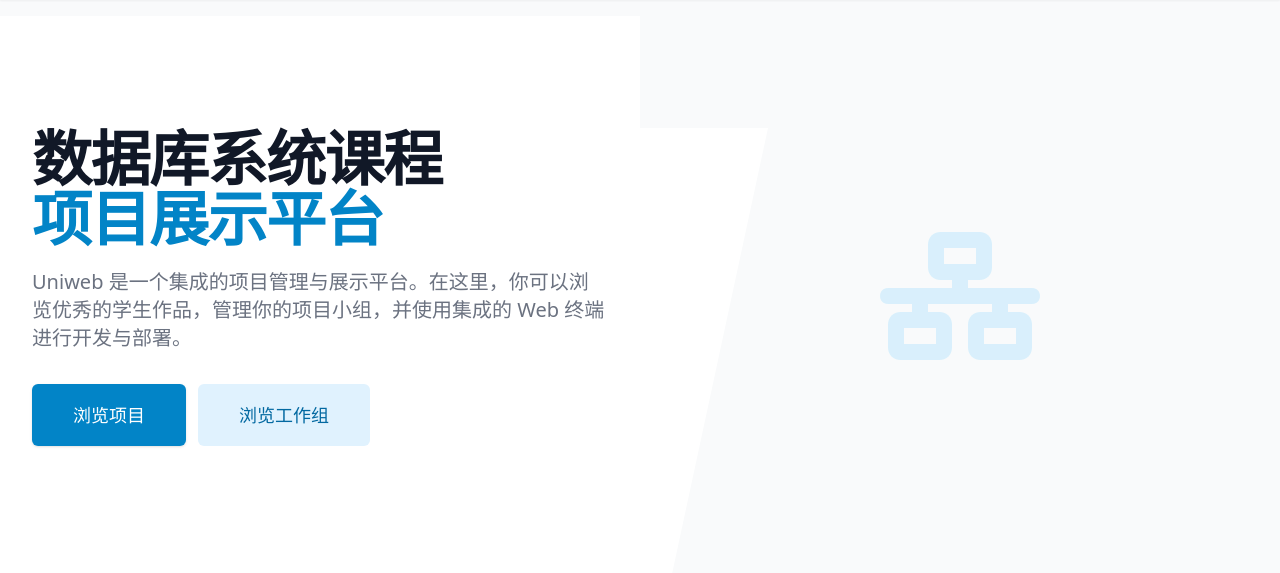
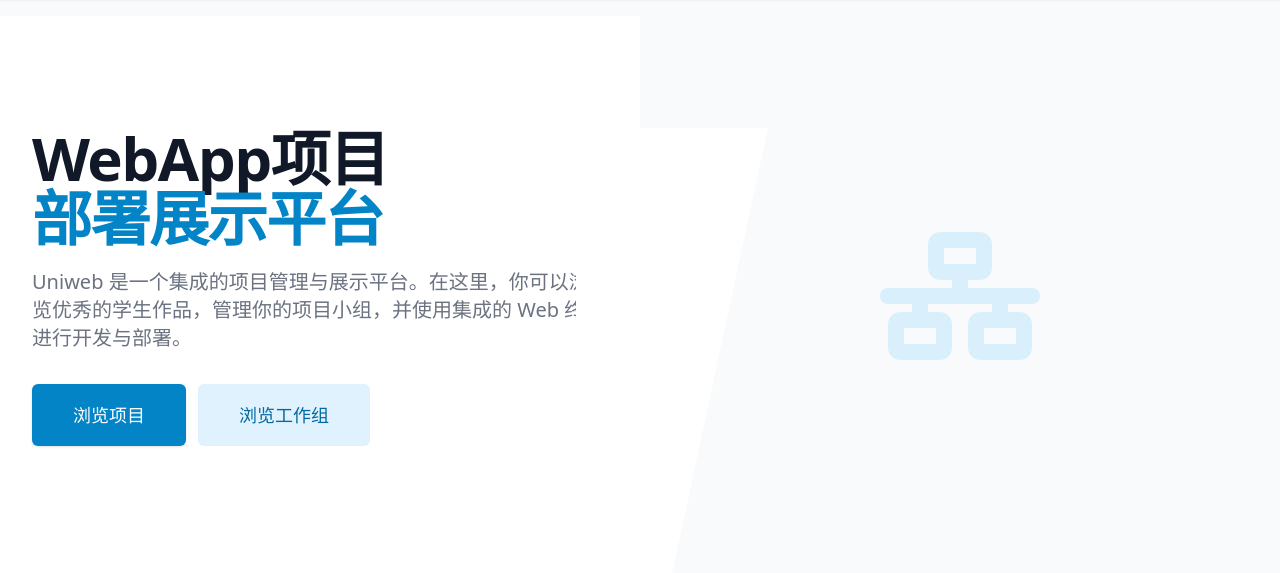
Before and after one commit to YouZiliCC/Database.Project, a Flask app: page / in a window 1280 px wide. Shown: the part 64-637 px from the top of the page. Run offline with Flask 3, Linux system fonts and the light colour scheme; parts of the project's set-up code (start-up, migrations or seed data) failed here and were passed over; some libraries are stand-ins or nearby versions.

Commit message:
style(index)

```diff
--- a/templates/index.html
+++ b/templates/index.html
@@ -6,15 +6,15 @@
         <div class="max-w-7xl mx-auto">
             <div class="relative z-10 pb-8 bg-white dark:bg-gray-900 sm:pb-16 md:pb-20 lg:max-w-2xl lg:w-full lg:pb-28 xl:pb-32">
                 <svg class="hidden lg:block absolute right-0 inset-y-0 h-full w-48 text-white dark:text-gray-900 transform translate-x-1/2" fill="currentColor" viewBox="0 0 100 100" preserveAspectRatio="none" aria-hidden="true">
-                    <polygon points="50,0 100,0 50,100 0,100" />
+                    <polygon points="0,0 100,0 50,100 0,100" />
                 </svg>
 
                 <main class="mt-10 mx-auto max-w-7xl px-4 sm:mt-12 sm:px-6 md:mt-16 lg:mt-20 lg:px-8 xl:mt-28">
                     <div class="sm:text-center lg:text-left">
                         <h1 class="text-4xl tracking-tight font-extrabold text-gray-900 dark:text-white sm:text-5xl md:text-6xl">
-                            <span class="block xl:inline">数据库系统课程</span>
+                            <span class="block xl:inline">WebApp项目</span>
                             <br>
-                            <span class="block text-primary-600 dark:text-primary-400 xl:inline">项目展示平台</span>
+                            <span class="block text-primary-600 dark:text-primary-400 xl:inline">部署展示平台</span>
                         </h1>
                         <p class="mt-3 text-base text-gray-500 dark:text-gray-400 sm:mt-5 sm:text-lg sm:max-w-xl sm:mx-auto md:mt-5 md:text-xl lg:mx-0">
                             Uniweb 是一个集成的项目管理与展示平台。在这里，你可以浏览优秀的学生作品，管理你的项目小组，并使用集成的 Web 终端进行开发与部署。
```
